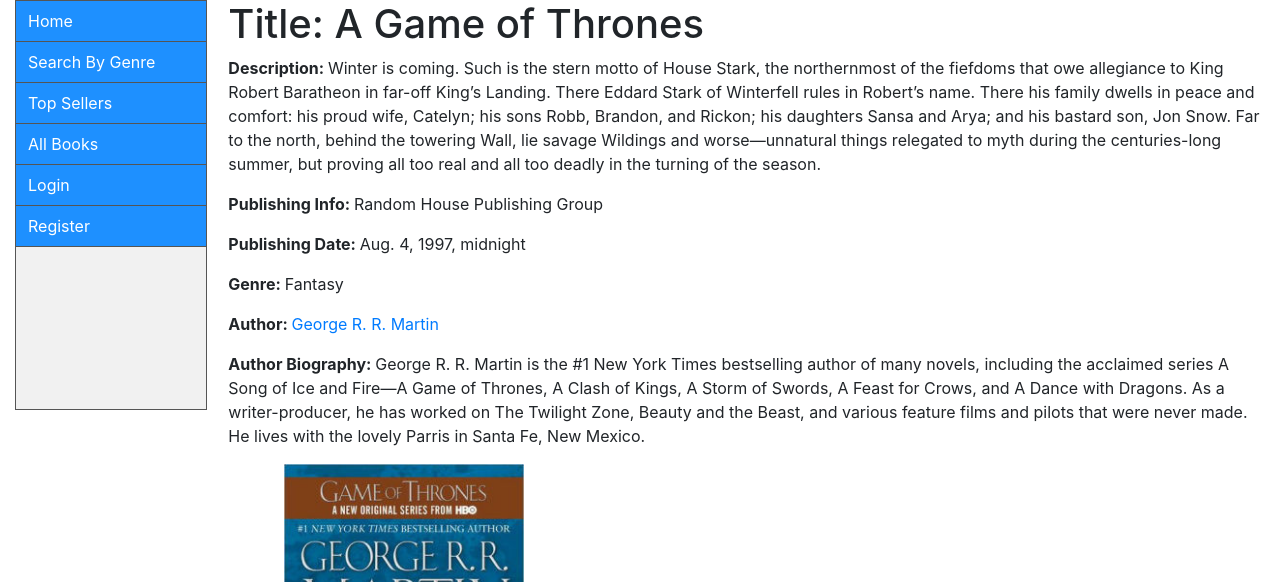
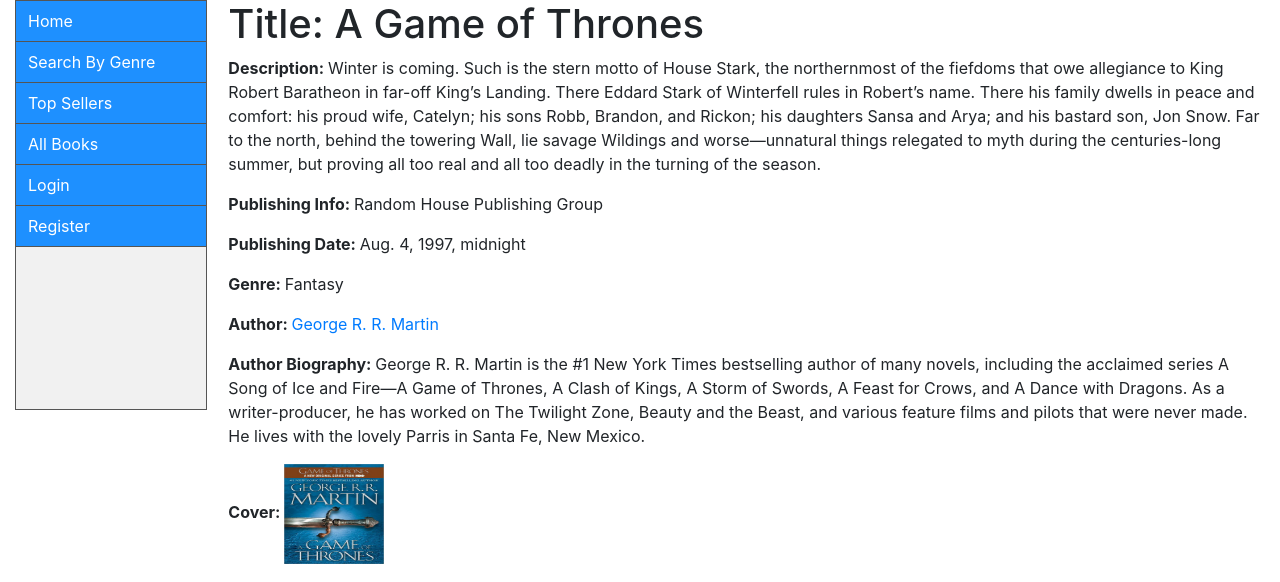
Before and after one commit to mgonz893/bookdjango, a Django app: page /catalog/book/8 in a window 1280 px wide. Shown: the part 48-630 px from the top of the page. Run offline with Django 3.2, Linux system fonts and the light colour scheme; data comes from the database, SQL or seed files in the repository; some libraries are stand-ins or nearby versions.

Commit message:
fixed pagination link

```diff
--- a/bookapp/catalog/templates/base_generic.html
+++ b/bookapp/catalog/templates/base_generic.html
@@ -44,9 +44,6 @@
           <li><a href="{% url 'login'%}" class="liststyle">Login</a></li>
           <li><a href ="{% url 'signup' %}" class="liststyle">Register</a></li>
           {% endif %}
-        </ul>
-     {% endblock %}
-
       {% block pagination %}
         {% load test %}
           {% if is_paginated %}
@@ -57,18 +54,17 @@
           <a href="?{% param_replace page=page_obj.previous_page_number %}">Previous</a>
           {% endif %}
           {% endif %}
-
           Page {{ page_obj.number }} of {{ paginator.num_pages }}
-
           {% if page_obj.has_next %}
           {% if page_obj.next_page_number != paginator.num_pages %}
           <a href="?{% param_replace page=page_obj.next_page_number %}">Next</a>
           {% endif %}
           <a href="?{% param_replace page=paginator.num_pages %}">Last</a>
           {% endif %}
-              </span>
           </div>
           {% endif %}
+          {% endblock %}
+        </ul>
       {% endblock %}
       </div>
       <div class="col-sm-10" id="col-sm-10">{% block content %}{% endblock %}</div>
--- a/bookapp/catalog/templates/catalog/book_detail.html
+++ b/bookapp/catalog/templates/catalog/book_detail.html
@@ -25,7 +25,7 @@
   <p><strong>Author: </strong> <a href="../author/?q={{ book.author.first_name }}+{{ book.author.last_name }}" title="Click here to search books by author!">{{book.author}}</a>
   <p><strong>Author Biography: </strong>{{ book.author.biography }}
   <p><strong>Cover: </strong><a href="{{book.model_pic.url}}">
-  <img src="{{book.model_pic.url}}" width="240"></img></a></p>
+  <img src="{{book.model_pic.url}}" style="width: 100px; height: 100px"></img></a></p>
   <p><strong>Average Rating: {{average.avge}} </strong></p>
   {% if user.is_authenticated %}
   {% for ordered in orderedbook %}
```
Also changed, not shown: bookapp/catalog/static/css/styles.css (indentation only). Lines whose indentation alone changed are shown as unchanged.
